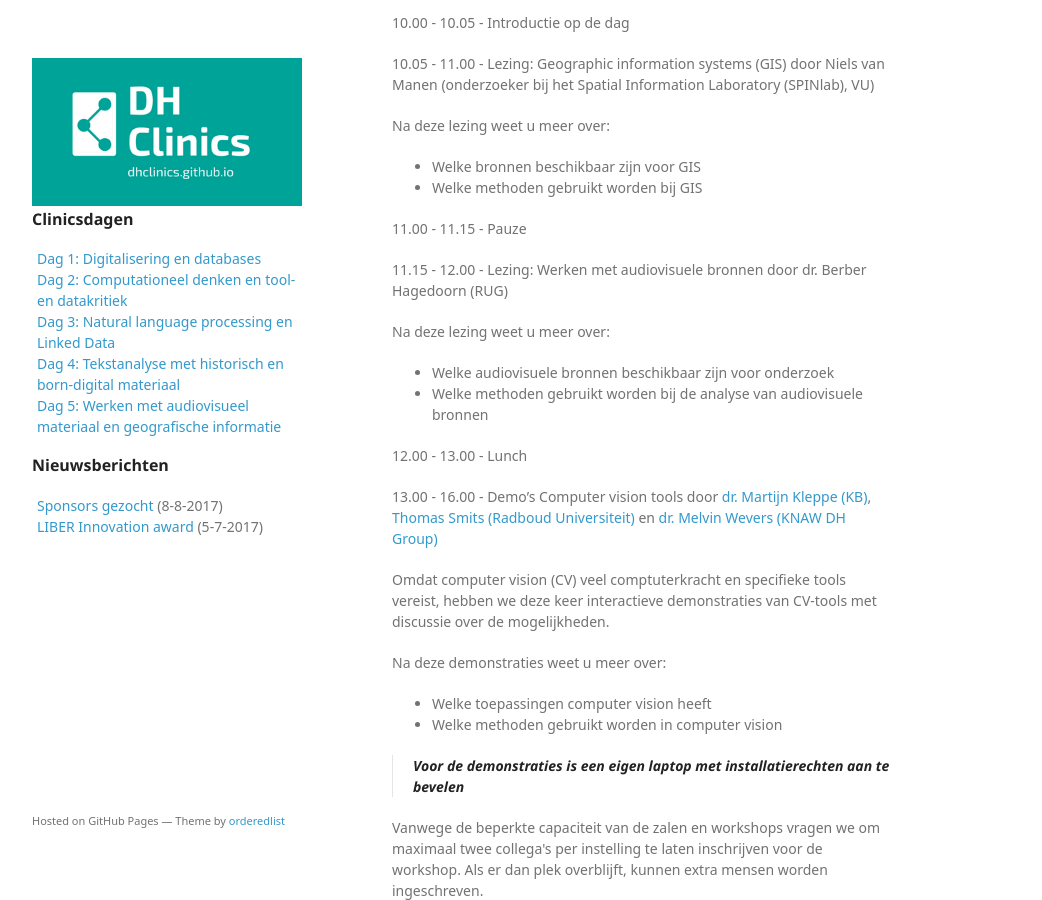
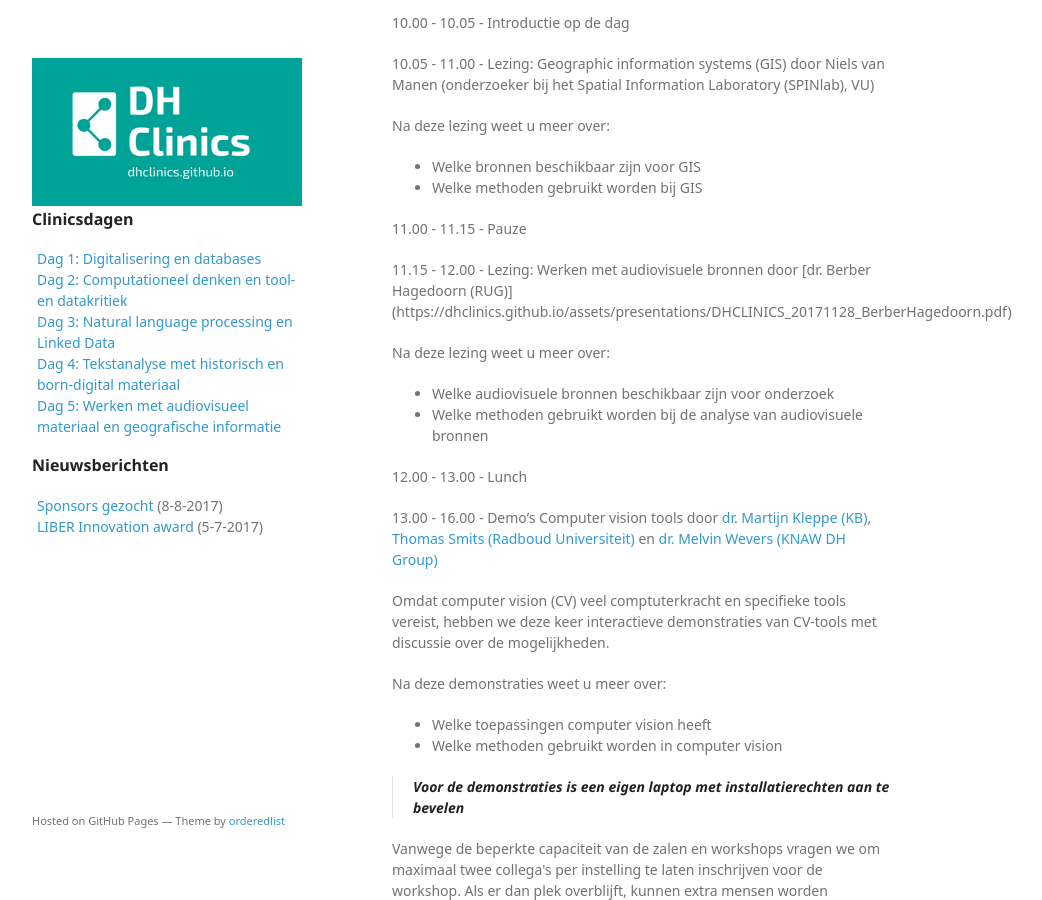
Before and after one commit to DHClinics/dhclinics.github.io, a Jekyll site: the page built from _dag/2017-dag5.md, in a window 1280 px wide and 900 px high, scrolled down 358 px. Shown: the whole window, without its empty margins (178-1220 px from the left). Built offline with Jekyll 4.4.1, drawn with Linux system fonts in a browser that asks for light colours; some web fonts are replaced; a script that is not in the unit is left out; part of the change alters nothing that is shown.

Commit message:
Voeg link presentatie Berber toe

```diff
--- a/_dag/2017-dag5.md
+++ b/_dag/2017-dag5.md
@@ -27,7 +27,7 @@ Na deze lezing weet u meer over:
 
 11.00 - 11.15 - Pauze
 
-11.15 - 12.00 - Lezing: Werken met audiovisuele bronnen door dr. Berber Hagedoorn (RUG)
+11.15 - 12.00 - Lezing: Werken met audiovisuele bronnen door [dr. Berber Hagedoorn (RUG)] (https://dhclinics.github.io/assets/presentations/DHCLINICS_20171128_BerberHagedoorn.pdf)
 
 Na deze lezing weet u meer over:
 
```
